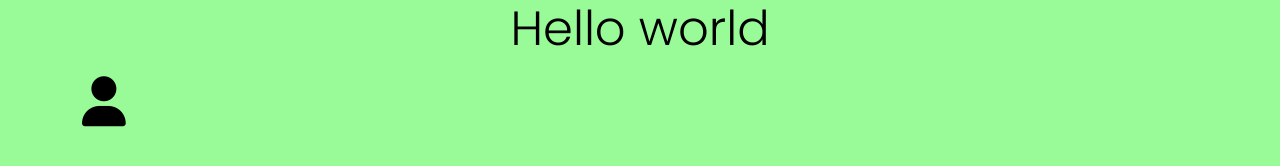
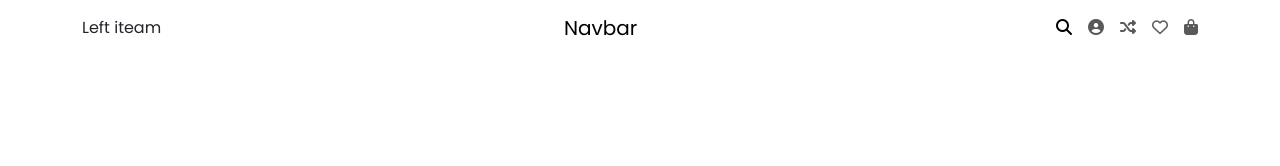
Before and after one commit to rashidmilon/flone-clone, a website: page index.html in a window 1280 px wide. Drawn offline with Linux system fonts and the light colour scheme.

Commit message:
added left side nav icons

```diff
--- a/index.html
+++ b/index.html
@@ -14,12 +14,44 @@
     <link rel="stylesheet" href="./css/main.css" />
     <title>Document</title>
   </head>
+
   <body>
-    <div class="container">
-      <h1 class="display-5 text-center">Hello world</h1>
-      <div>
-        <i class="fa-solid fa-user"></i>
+    <!-- navbar -->
+    <nav class="navbar">
+      <div class="container">
+        <a class="navbar-brand" href="#">Navbar</a>
+        <div class="order-first">Left iteam</div>
+        <div>
+          <ul class="navbar-nav flex-row gap-3">
+            <li class="nav-item">
+              <a class="nav-link active" aria-current="page" href="#">
+                <span><i class="fa-solid fa-magnifying-glass"></i></span
+              ></a>
+            </li>
+            <li class="nav-item">
+              <a class="nav-link" href="#"
+                ><span><i class="fa-solid fa-circle-user"></i></span
+              ></a>
+            </li>
+            <li class="nav-item">
+              <a class="nav-link" href="#">
+                <span> <i class="fa-solid fa-shuffle"></i></span>
+              </a>
+            </li>
+            <li class="nav-item">
+              <a class="nav-link" href="#">
+                <span> <i class="fa-regular fa-heart"></i></span>
+              </a>
+            </li>
+            <li class="nav-item">
+              <a class="nav-link" href="#">
+                <span> <i class="fa-solid fa-bag-shopping"></i></span>
+              </a>
+            </li>
+          </ul>
+        </div>
       </div>
-    </div>
+    </nav>
+    <!-- navbar -->
   </body>
 </html>
--- a/scss/main.scss
+++ b/scss/main.scss
@@ -3,9 +3,3 @@
 $font-family-sans-serif: "Poppins", sans-serif;
 
 @import "../node_modules/bootstrap/scss/bootstrap";
-
-body {
-  background-color: palegreen;
-  color: black;
-  font-size: 50px;
-}
```
Also changed, not shown: css/main.css, 1 other file.
